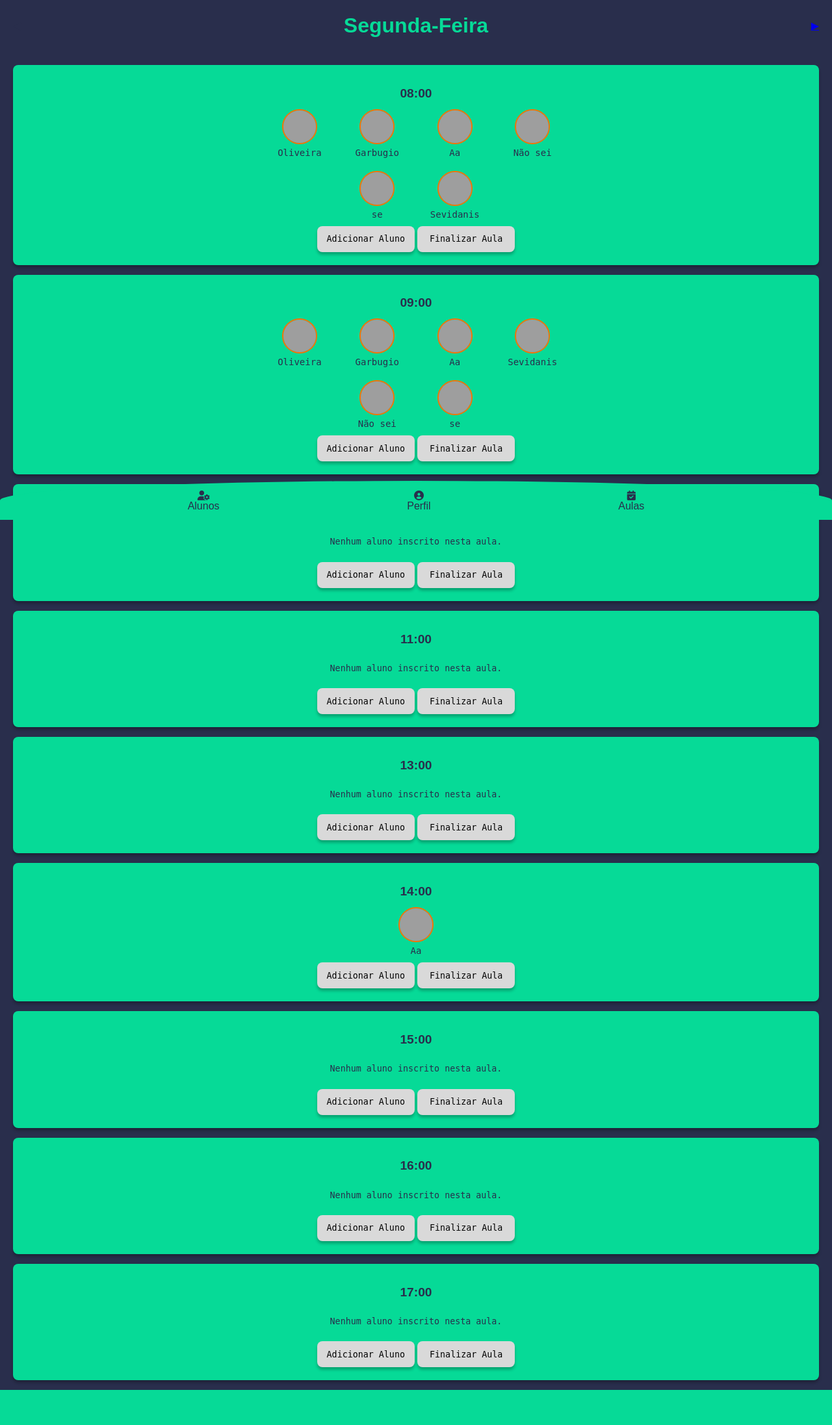
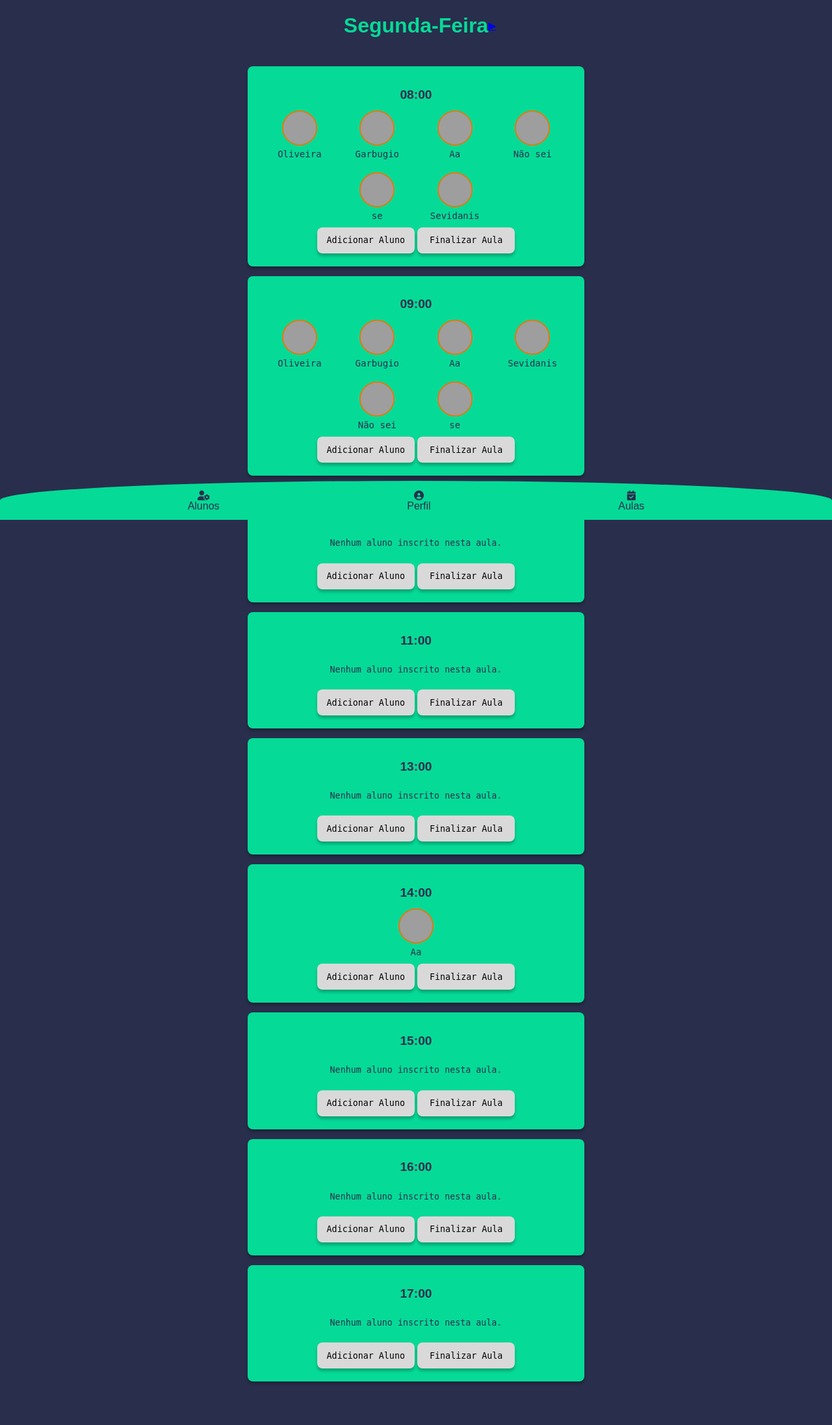
Before and after one commit to Gabr1elaugus700/TennisTracer-Project, a Django app: page /tennisTracer/ in a window 1280 px wide. Shown: the whole page at 65% size. Before the commit the page ends 2139 px from the top, so only its background shows below. Run offline with Django 5.2, Linux system fonts and the light colour scheme; data comes from the database, SQL or seed files in the repository; both versions use the stored data as it was after the commit; grey boxes are pictures that could not be loaded.

Commit message:
Ajustes no Css do Modal e do Card

```diff
--- a/base_static/global/css/style.css
+++ b/base_static/global/css/style.css
@@ -259,8 +260,22 @@ nav ul li a i {
     font-size: medium;
 }
 
-.card {
-    width: calc(100% - 40px); /* Ajusta a largura para considerar o espaçamento nas laterais */
+.content{
+    display: flex;
+    align-items: center;
+    flex-direction: column;
+}
+
+.contentAula{
+    max-width: 600px;
+    display: flex;
+    flex-direction: column;
+    justify-content: center;
+    padding: 2px;
+    margin-bottom: 50px;
+}
+
+.card { /* Ajusta a largura para considerar o espaçamento nas laterais */
     min-height: 165px;
     border-radius: 8px;
     font-family: var(--font_title);
--- a/contact/templates/tennisTracer/day.html
+++ b/contact/templates/tennisTracer/day.html
@@ -21,7 +21,7 @@
         {% endif %}
       </div>
     </div>
-
+    <div class="contentAula">
       {% for day in page_obj %}
         <div class="aula-Hora">
           <div class="card">
@@ -43,14 +43,13 @@
             </div>
             <div class="button">
               <button class="button-Card" onclick="openModal({{ day.id }}, '{{ day.hora_ini }}', '{{ day.day }}')">Adicionar Aluno</button>
-            {% comment %}
-            <button class="button-Card" onclick="redirect(115)">Adicionar Aluno</button>
-            {% endcomment %}
+
               <button class="button-Card">Finalizar Aula</button>
             </div>
           </div>
         </div>
-
+      {% endfor %}
+    </div>
     <div id="myModal" class="modal">
       <div class="modal-content">
         <span class="close" onclick="closeModal()">&times;</span>
@@ -58,8 +57,8 @@
         <h2 id="modalTitle" class="title">Adicionar Aluno à Aula</h2>
         <h5 class="subtitle">Escolha o Aluno</h5>
 
+        <div class="alunos-modal">
           {% for aluno in alunos %}
-            <div class="alunos-modal">
             <a href="#" class="aluno-modal-one" onclick="vincularAluno({{ aluno.id }})">
               <div class="aluno-Foto-Modal">
                 {% if aluno.picture %}
@@ -74,11 +73,10 @@
                 {{ aluno.last_name }}
               </div>
             </a>
-            </div>
           {% endfor %}
         </div>
       </div>
-    {% endfor %}
+    </div>
   </main>
 
   <script>
```
Also changed, not shown: other parts of base_static/global/css/style.css (+21 -20 lines), db.sqlite3. Lines whose indentation alone changed are shown as unchanged.
